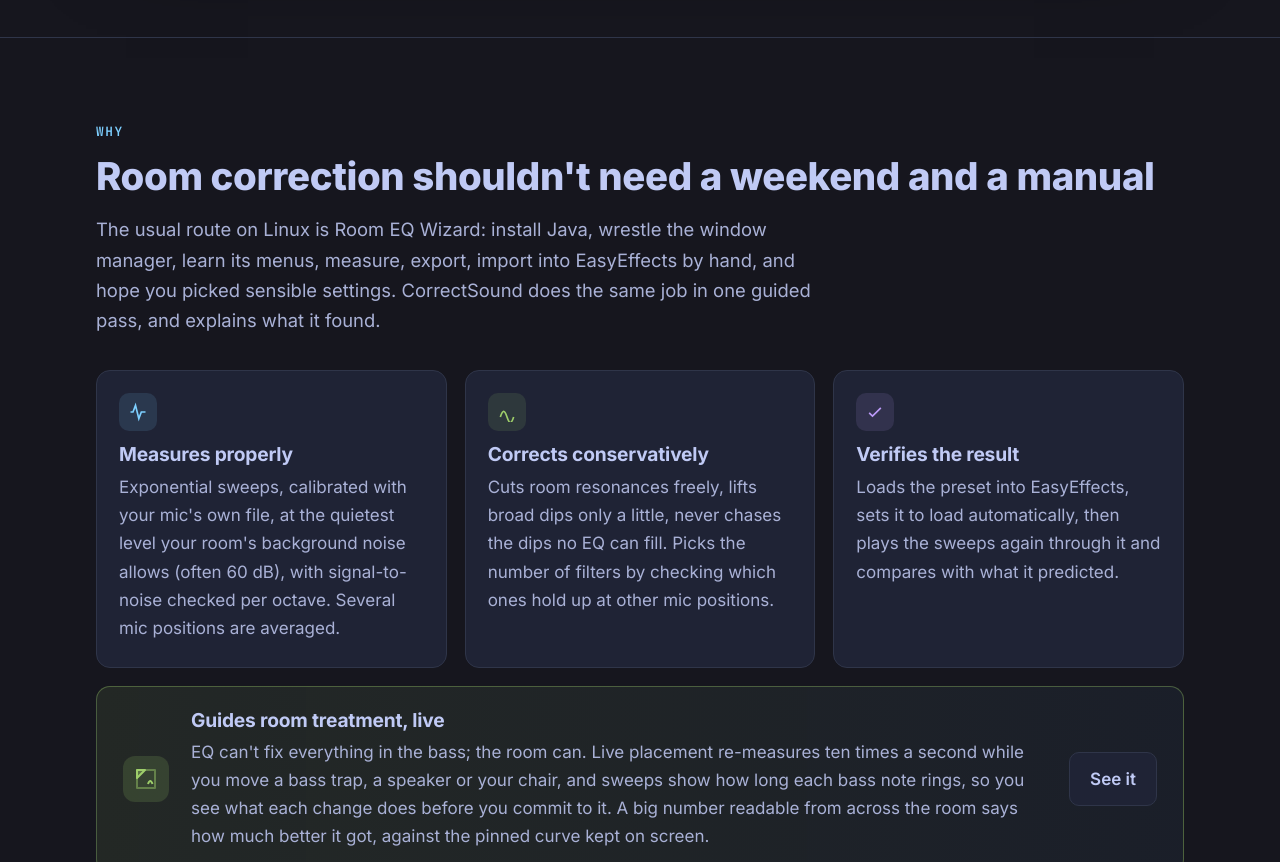
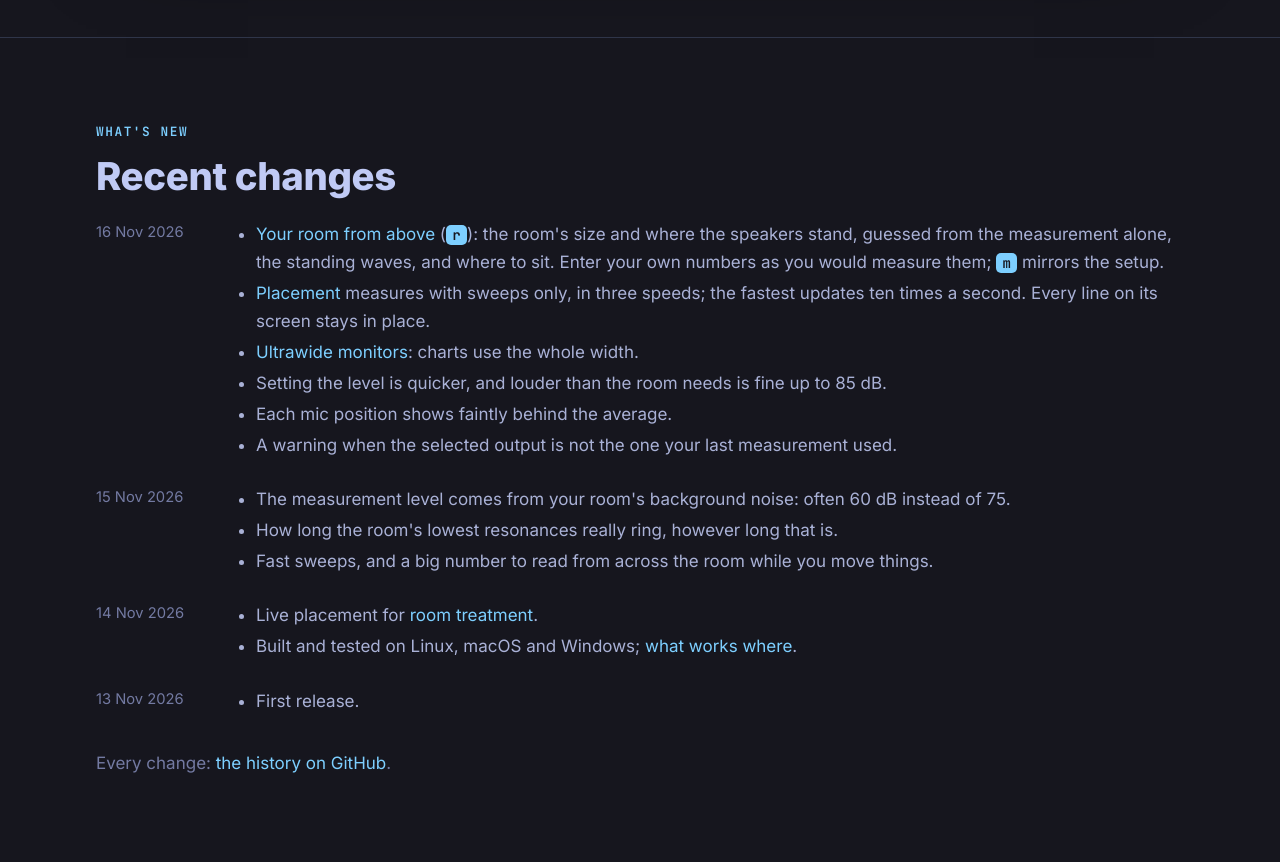
Before and after one commit to arturzielazny/correctsound, a plain HTML site: page docs/index.html in a window 1280 px wide. Shown: the part 1601-2463 px from the top of the page. Drawn offline with Linux system fonts and the light colour scheme.

Commit message:
Website: recent changes near the top
A dated list of what changed, under the opening screenshot and in the menu,
linking to the sections it mentions and to the full history on GitHub.

```diff
--- a/docs/index.html
+++ b/docs/index.html
@@ -186,6 +186,16 @@ pre { background: var(--bg-2); border: 1px solid var(--line); border-radius: 10p
 table { border-collapse: collapse; width: 100%; font-size: .95rem; }
 td, th { border-bottom: 1px solid var(--line); padding: 10px 8px; text-align: left; vertical-align: top; }
 th { color: var(--fg); }
+/* What's new: a date beside each day's changes; stacked on a phone. */
+.changes { display: grid; grid-template-columns: 120px 1fr; gap: 6px 22px; margin-top: 18px; }
+.changes dt { color: var(--muted); font-size: .92rem; padding-top: 3px; }
+.changes dd { margin: 0 0 14px; }
+.changes ul { margin: 0; padding-left: 18px; }
+.changes li { margin: 3px 0; }
+@media (max-width: 640px) {
+  .changes { grid-template-columns: 1fr; }
+  .changes dd { margin-bottom: 18px; }
+}
 footer { border-top: 1px solid var(--line); padding: 40px 0 60px; color: var(--muted); font-size: .92rem; }
 .lightbox { position: fixed; inset: 0; background: rgba(10,10,16,.92); display: none; align-items: center; justify-content: center; z-index: 50; padding: 20px; cursor: zoom-out; }
 .lightbox.on { display: flex; }
@@ -198,6 +208,7 @@ footer { border-top: 1px solid var(--line); padding: 40px 0 60px; color: var(--m
   <div class="wrap">
     <a class="brand" href="#"><svg width="26" height="26" viewBox="0 0 32 32" aria-hidden="true"><rect width="32" height="32" rx="7" fill="#24283b"/><path d="M4 20 Q9 6 13 18 T22 14 T28 16" fill="none" stroke="#7dcfff" stroke-width="2.6" stroke-linecap="round"/></svg>CorrectSound</a>
     <div class="links">
+      <a href="#new">What's new</a>
       <a href="#how">How it works</a>
       <a href="#tour">Tour</a>
       <a href="#treatment">Room treatment</a>
@@ -228,6 +239,38 @@ footer { border-top: 1px solid var(--line); padding: 40px 0 60px; color: var(--m
     <figcaption>The result screen, running on the built-in simulator. Orange is what the mic heard, blue is what you will hear with the correction, and the lower chart is the equalizer itself.</figcaption>
   </div>
 </header>
+
+<section id="new">
+  <div class="wrap">
+    <div class="eyebrow">What's new</div>
+    <h2>Recent changes</h2>
+    <dl class="changes">
+      <dt>16 Nov 2026</dt>
+      <dd><ul>
+        <li><a href="#room">Your room from above</a> (<kbd>r</kbd>): the room's size and where the speakers stand, guessed from the measurement alone, the standing waves, and where to sit. Enter your own numbers as you would measure them; <kbd>m</kbd> mirrors the setup.</li>
+        <li><a href="#treatment">Placement</a> measures with sweeps only, in three speeds; the fastest updates ten times a second. Every line on its screen stays in place.</li>
+        <li><a href="#ultrawide">Ultrawide monitors</a>: charts use the whole width.</li>
+        <li>Setting the level is quicker, and louder than the room needs is fine up to 85 dB.</li>
+        <li>Each mic position shows faintly behind the average.</li>
+        <li>A warning when the selected output is not the one your last measurement used.</li>
+      </ul></dd>
+      <dt>15 Nov 2026</dt>
+      <dd><ul>
+        <li>The measurement level comes from your room's background noise: often 60 dB instead of 75.</li>
+        <li>How long the room's lowest resonances really ring, however long that is.</li>
+        <li>Fast sweeps, and a big number to read from across the room while you move things.</li>
+      </ul></dd>
+      <dt>14 Nov 2026</dt>
+      <dd><ul>
+        <li>Live placement for <a href="#treatment">room treatment</a>.</li>
+        <li>Built and tested on Linux, macOS and Windows; <a href="#where">what works where</a>.</li>
+      </ul></dd>
+      <dt>13 Nov 2026</dt>
+      <dd><ul><li>First release.</li></ul></dd>
+    </dl>
+    <p class="muted" style="margin-top:4px">Every change: <a href="https://github.com/arturzielazny/correctsound/commits/main">the history on GitHub</a>.</p>
+  </div>
+</section>
 
 <section id="why">
   <div class="wrap">
```
